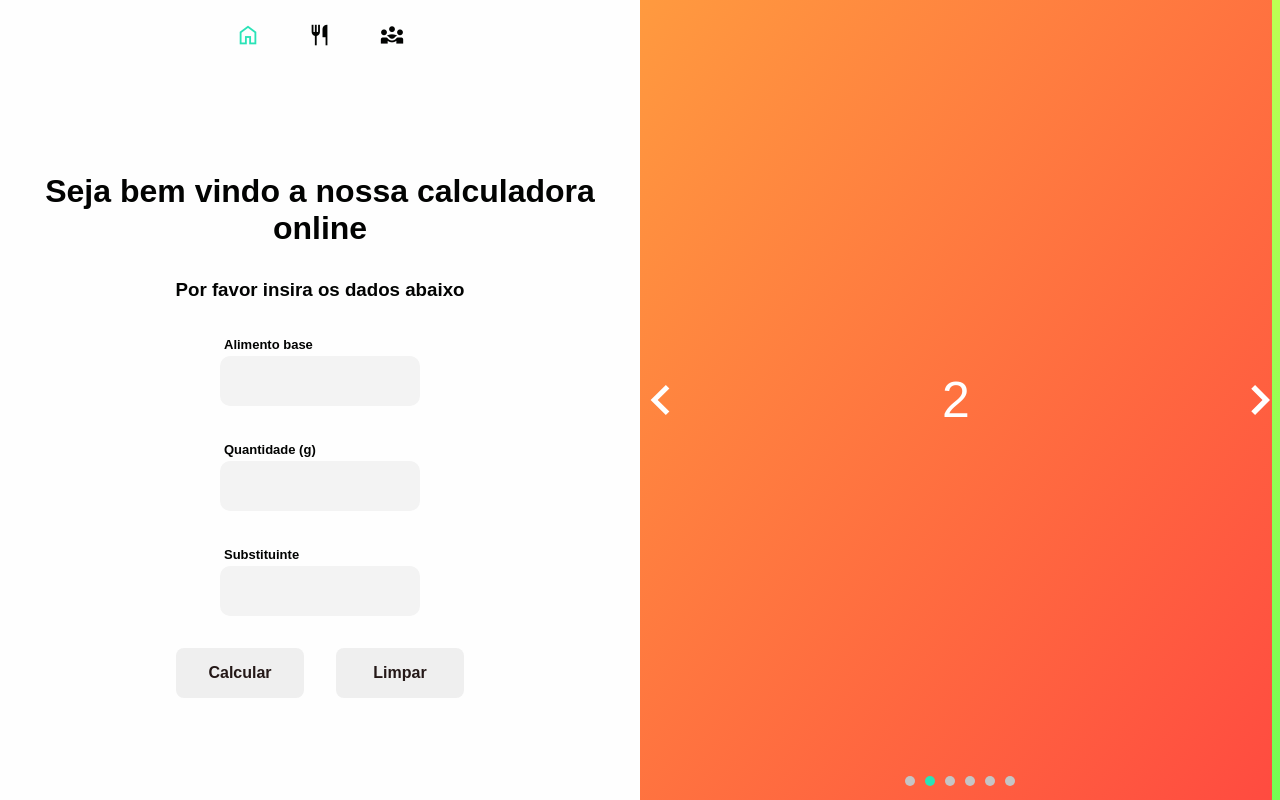
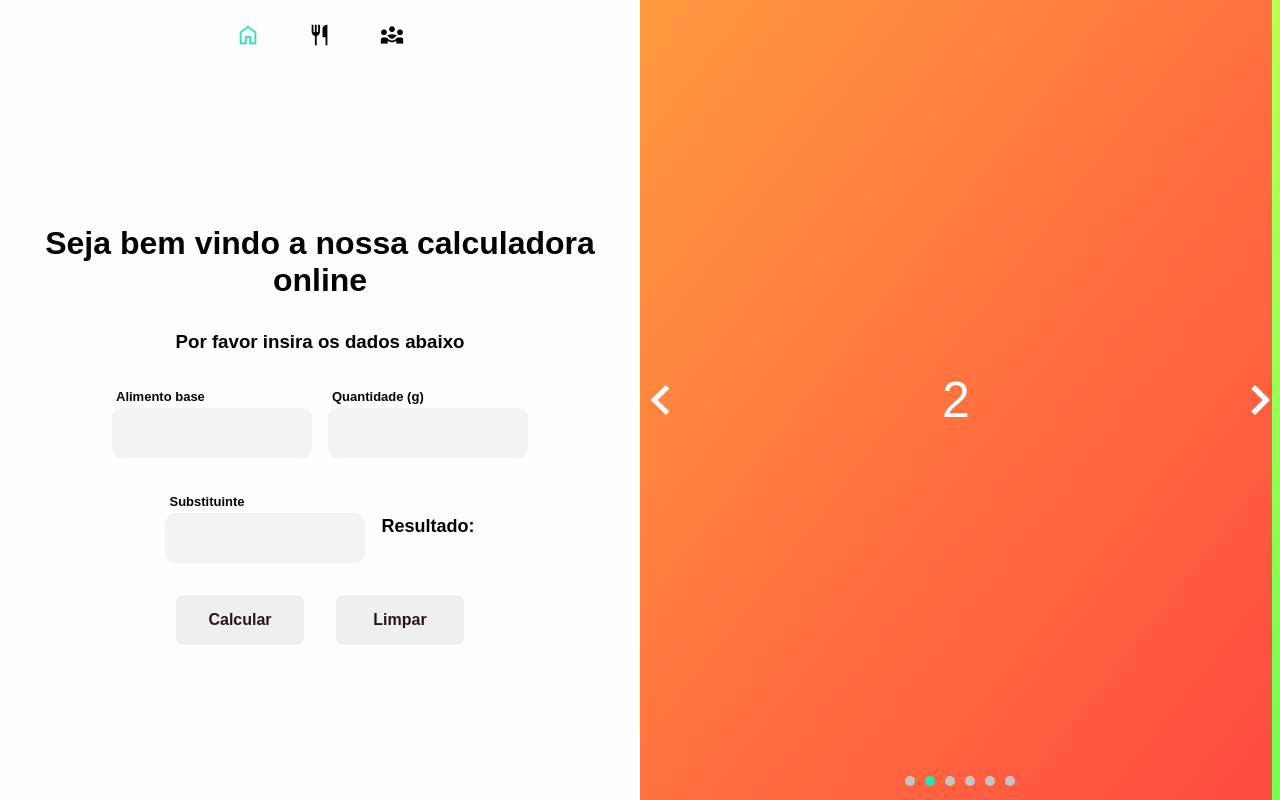
Before and after one commit to codi-Andre/equivalent, a React (Vite) app: page / in a window 1280 px wide. Built offline with nearby package versions, Linux system fonts and the light colour scheme.

Commit message:
refactor: home layout

```diff
--- a/src/assets/locale.json
+++ b/src/assets/locale.json
@@ -1,4 +1,5 @@
 {
   "welcome": "Seja bem vindo a nossa calculadora online",
-  "insertData": "Por favor insira os dados abaixo"
+  "insertData": "Por favor insira os dados abaixo",
+  "result": "Resultado"
 }
--- a/src/pages/Home/Home.styles.tsx
+++ b/src/pages/Home/Home.styles.tsx
@@ -34,7 +34,15 @@ export const ImageWrapper = styled.div`
   flex: 1;
   background-color: aliceblue;
 `
-export const ButtonsContainer = styled.div`
+export const Row = styled.div<{ gap: number }>`
   display: flex;
-  gap: 32px;
+  justify-content: center;
+  align-items: center;
+  /* background-color: aliceblue; */
+  gap: ${({ gap }) => gap}px;
 `
+export const ResultTitle = styled.label`
+  flex: 1;
+  font-size: large;
+  font-weight: bold;
+`
--- a/src/pages/Home/Home.tsx
+++ b/src/pages/Home/Home.tsx
@@ -6,7 +6,8 @@ import {
   ContentWrapper,
   Subtitle,
   Title,
-  ButtonsContainer,
+  Row,
+  ResultTitle,
 } from './Home.styles'
 import { Slider } from './slider/Slider'
 import { FormEvent } from 'react'
@@ -32,6 +33,7 @@ function Home() {
 
           <FoodDataList />
 
+          <Row gap={16}>
             <Selector
               name="baseFood"
               listId="food"
@@ -43,14 +45,18 @@ function Home() {
               title="Quantidade (g)"
               type="number"
             />
+          </Row>
 
+          <Row gap={16}>
             <Selector
-            name="substituent"
+              name="Substituint"
               listId="food"
               title="Substituinte"
             />
+            <ResultTitle>{`${locale.result}: `}</ResultTitle>
+          </Row>
 
-          <ButtonsContainer>
+          <Row gap={32}>
             {/* Botão calcular */}
             <Button type="submit">Calcular</Button>
             {/* Botao limpar */}
@@ -60,7 +66,7 @@ function Home() {
             >
               Limpar
             </Button>
-          </ButtonsContainer>
+          </Row>
         </Content>
       </ContentWrapper>
       <Slider />
```
Lines whose indentation alone changed are shown as unchanged.
